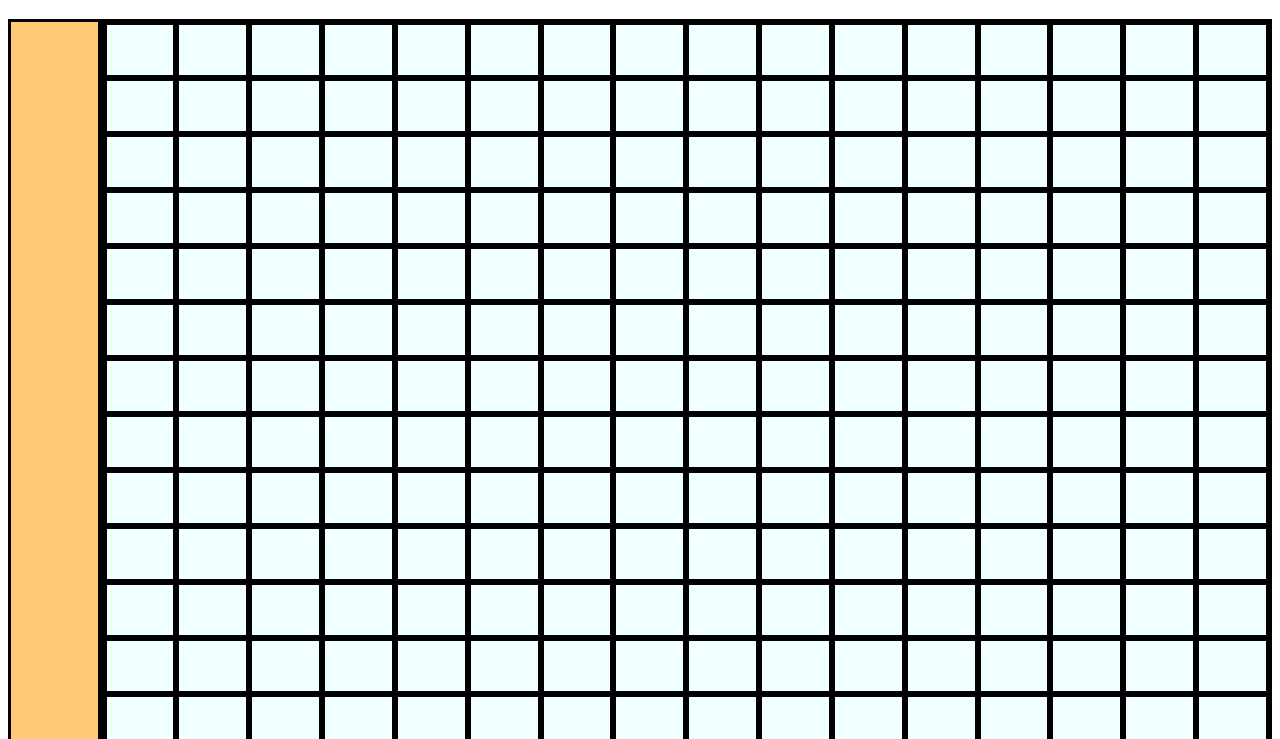
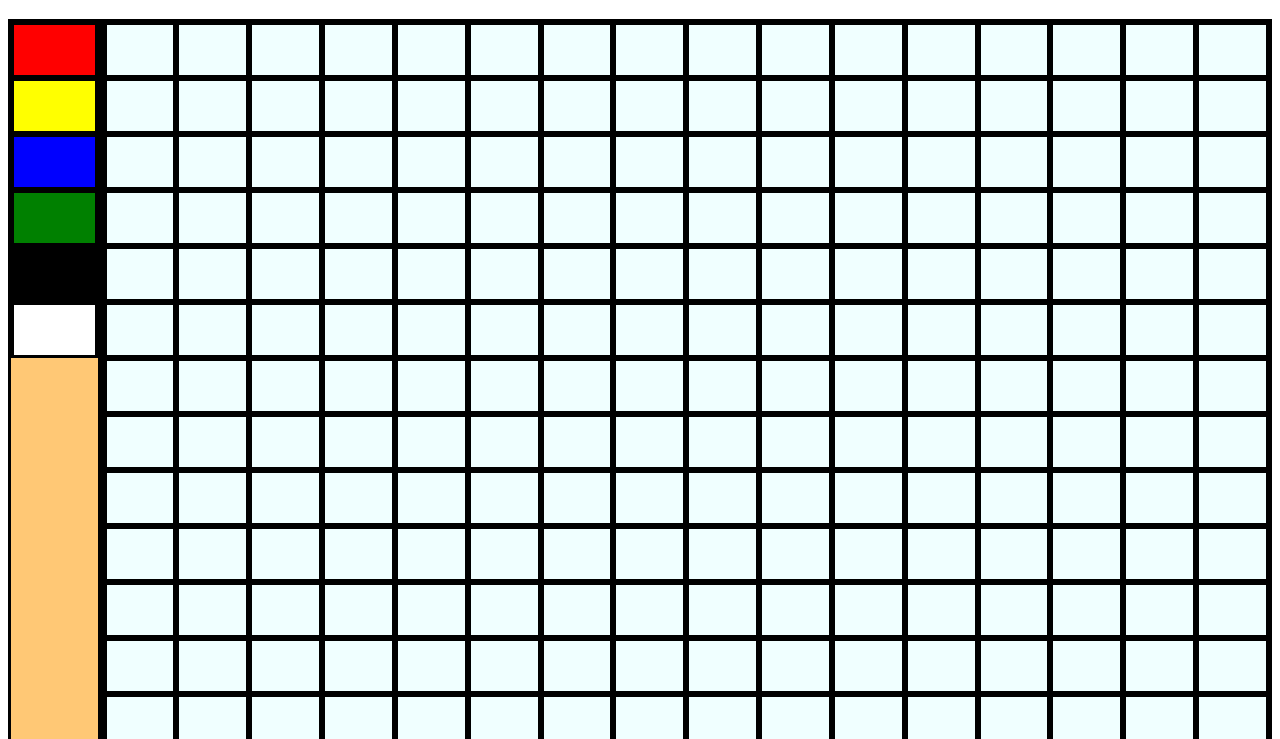
Before and after one commit to mayanksharma-1/etch-a-sketch, a plain HTML site: page index.html in a window 1280 px wide. Shown: the part 61-800 px from the top of the page. Drawn offline with Linux system fonts and the light colour scheme.

Commit message:
setup toolbar

```diff
--- a/index.html
+++ b/index.html
@@ -10,7 +10,7 @@
 <body>
     <h1 class="header">Etch a Sketch</h1>
     <div class="main">
-        <div class="tools"></div>
+        <div class="toolbar"></div>
         <div id="draw" class="draw"></div>
     </div>
 </body>
--- a/script.js
+++ b/script.js
@@ -12,13 +12,30 @@ function makeGrid(grid){
         grid.appendChild(row);
     }
 
-    return document.querySelectorAll(".cell");
+    return document.querySelectorAll(".draw .cell");
 }
 
+function setupTools(bar){
+    const colors = ["red","yellow","blue","green","black","white"]
+    const row = document.createElement('div');
+    row.classList.add("row")
+    colors.forEach(color => {
+        const cell = document.createElement('div');
+        cell.classList.add("cell");
+        cell.id = `cell-color-${color}`;
+        cell.style.backgroundColor = color;
+        row.appendChild(cell);
+    });
+    bar.appendChild(row)
+    return document.querySelectorAll(".toolbar .cell")
+}
 
 let draw = document.querySelector(".draw");
+let cells = makeGrid(draw);
 
-let cells = makeGrid(draw);
+let toolbar = document.querySelector(".toolbar");
+let tools = setupTools(toolbar);
+
 cells.forEach(cell => {
     cell.addEventListener("click", (event) => {
         event.target.style.backgroundColor = 'red';
--- a/style.css
+++ b/style.css
@@ -7,7 +7,7 @@
     display: flex;
     flex-grow: 1;
 }
-.tools{
+.toolbar{
     flex-grow: 0.01;
     flex-shrink: 2;
     flex-basis: 75px;
```
